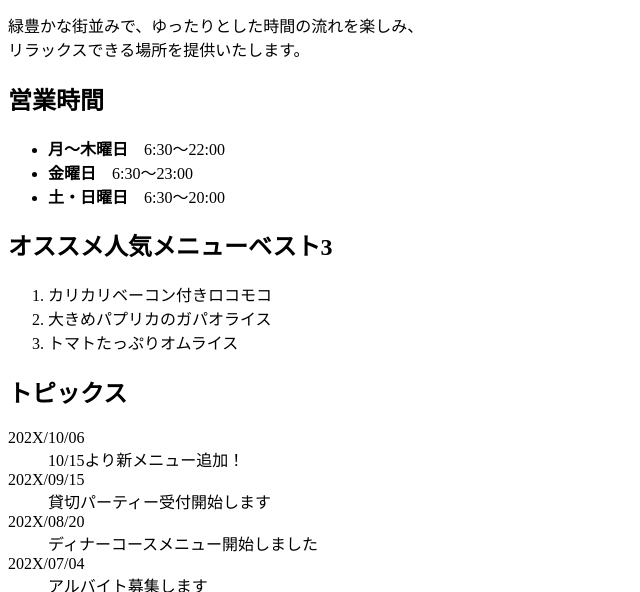
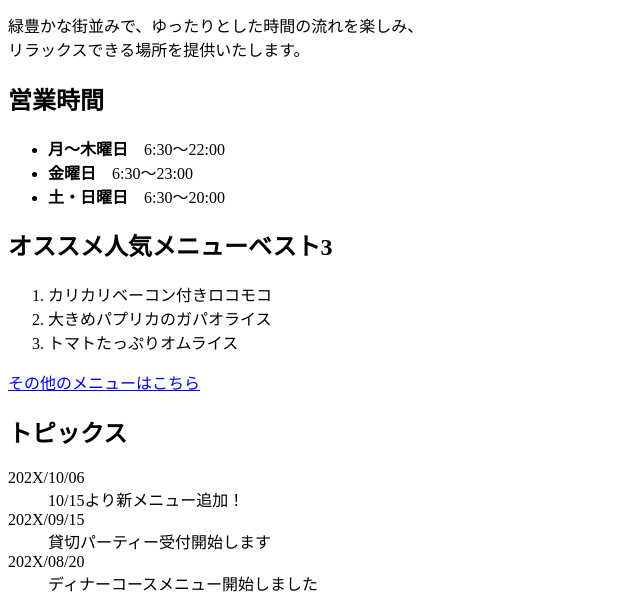
Before and after one commit to k10k12/wcafe_202301, a plain HTML site: page index.html in a window 1280 px wide. Shown: the part 351-943 px from the top of the page, without its empty margins (0-640 px from the left). Drawn offline with Linux system fonts and the light colour scheme.

Commit message:
fix:08-2 div

```diff
--- a/index.html
+++ b/index.html
@@ -33,6 +33,7 @@
             <p>「ウッディカフェ」は表参道駅から徒歩5分の場所にありながら、<br>落ち着きのある閑静な住宅街に囲まれた気持ちのよいオープンカフェです。</p>
             <p>緑豊かな街並みで、ゆったりとした時間の流れを楽しみ、<br>リラックスできる場所を提供いたします。</p>
         </section>
+        <div class="container">
             <main>
                 <section>
                     <h2>営業時間</h2>
@@ -49,6 +50,7 @@
                         <li>大きめパプリカのガパオライス</li>
                         <li>トマトたっぷりオムライス</li>
                     </ol>
+                    <p><a href="menu.html#oher">その他のメニューはこちら</a></p>
                 </section>
                 <section>
                     <h2>トピックス</h2>
@@ -83,6 +85,7 @@
                     </li>
                 </ul>
             </aside>
+        </div>
         <footer>
             <p><small>Copyright &copy; 20XX WoodyCafe. All Rights Reserved.</small></p>
         </footer>
```
Lines whose indentation alone changed are shown as unchanged.
